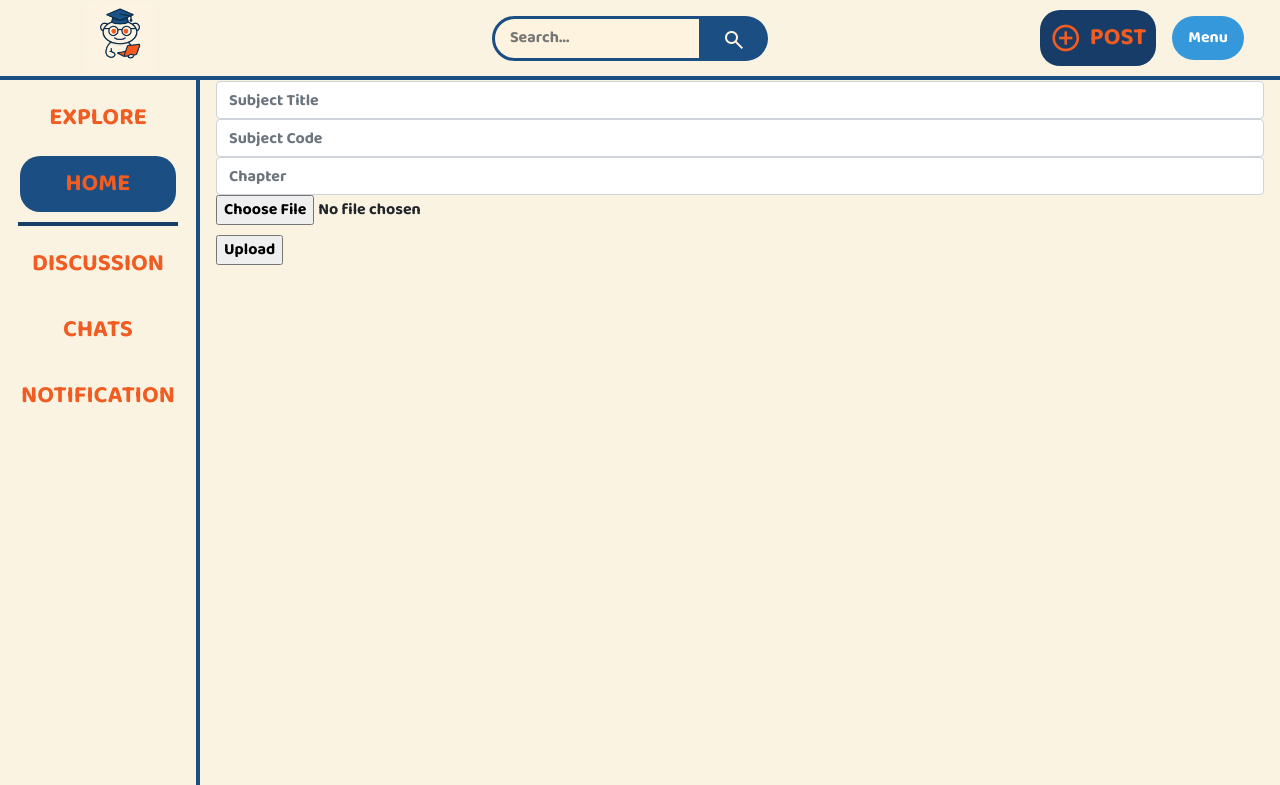
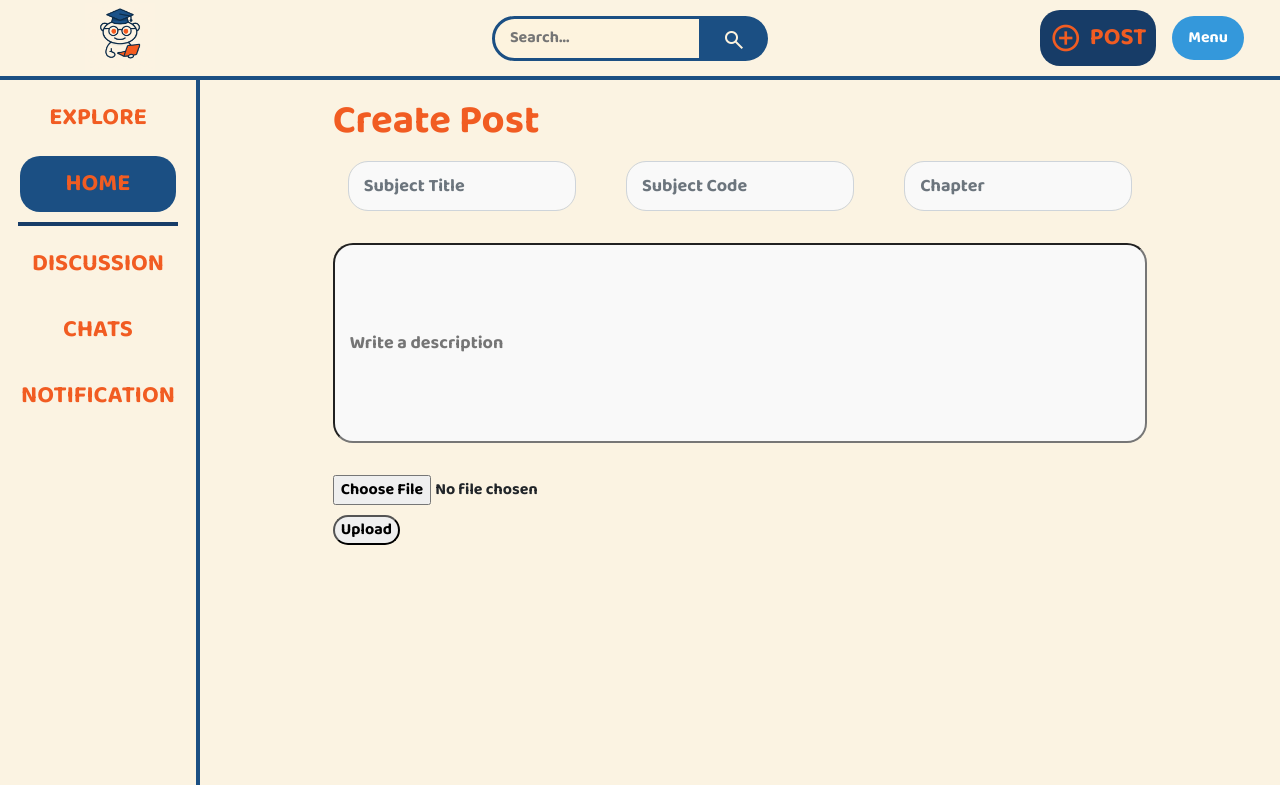
Before and after one commit to SyrfZkwn/Studytt, a Flask app: page /post in a window 1280 px wide. Shown: the top 785 px of the page. Run offline with Flask 3, Linux system fonts and the light colour scheme; a user stored in the database is signed in; some libraries are stand-ins or nearby versions.

Commit message:
created database for file posts and file preview when uploading file

```diff
--- a/website/models.py
+++ b/website/models.py
@@ -7,6 +7,7 @@ class Note(db.Model):
     title = db.Column(db.String(100))
     code = db.Column(db.String(100))
     chapter = db.Column(db.String(100))
+    description = db.Column(db.String(500))
     date = db.Column(db.DateTime(timezone=True), default=func.now())
     publisher = db.Column(db.String, db.ForeignKey('user.id'))
 
--- a/website/templates/post.html
+++ b/website/templates/post.html
@@ -1,47 +1,82 @@
 {% extends "base.html" %}
 <title>{% block title %}Post{% endblock %}</title>
 
+{% block content %}
+
 <style>
-    .input {
+    .form-control {
+        padding: 15px;
         border-radius: 20px;
+        font-size: 18px;
+        background-color: #f9f9f9;
+        margin-bottom: 2rem;
+        height: 50px;
     }
+
+    .form-control:focus {
+        outline: none;
+        border-color: #f15c22;
+        box-shadow: 0 0 10px #f15c22;
+    }
+
+    .description {
+        padding: 15px;
+        border-radius: 20px;
+        font-size: 18px;
+        background-color: #f9f9f9;
+        margin-bottom: 2rem;
+        height: 200px;
+        width: 100%;
+    }
+
 </style>
 
-{% block content %}
+<div class="container">
+    <form method="POST" enctype="multipart/form-data" class="mx-auto" style="max-width: 80%;">
 
-<form method="POST" enctype="multipart/form-data">
+        <h1 style="color: #f15c22; margin: 1rem 0 1rem 0;">Create Post</h1>
 
+        <div class="form-inline container-fluid">
             {{form.hidden_tag()}}
 
             <input
             type="text"
             name="title"
-    class="form-control input"
+            class="form-control"
             placeholder="Subject Title"
             required
             />
             <input
             type="text"
             name="code"
-    class="form-control input"
+            class="form-control mx-auto"
             placeholder="Subject Code"
             required
             />
             <input
             type="text"
             name="chapter"
-    class="form-control input"
+            class="form-control"
             placeholder="Chapter"
             required
             />
+        </div>
+
+        <input
+        type="text"
+        name="description"
+        class="description"
+        placeholder="Write a description"
+        >
 
         {{form.file(id="fileInput")}}
 
         <div id="filePreview" style="margin-top: 10px;"></div>
 
-    {{form.submit()}}
+        {{form.submit(style="border-radius: 20px;")}}
 
     </form>
+</div>
 
 <script>
     document.getElementById('fileInput').addEventListener('change', function(event) {
--- a/website/views.py
+++ b/website/views.py
@@ -28,6 +28,7 @@ def post():
         title = request.form.get('title')
         code = request.form.get('code')
         chapter = request.form.get('chapter')
+        description = request.form.get('description')
 
         if form.validate_on_submit():
             file = form.file.data
@@ -37,6 +38,7 @@ def post():
             title=title,
             chapter=chapter,
             code=code,
+            description=description,
             publisher=current_user.id
         )
 
```
Also changed, not shown: instance/database.db. Lines whose indentation alone changed are shown as unchanged.
